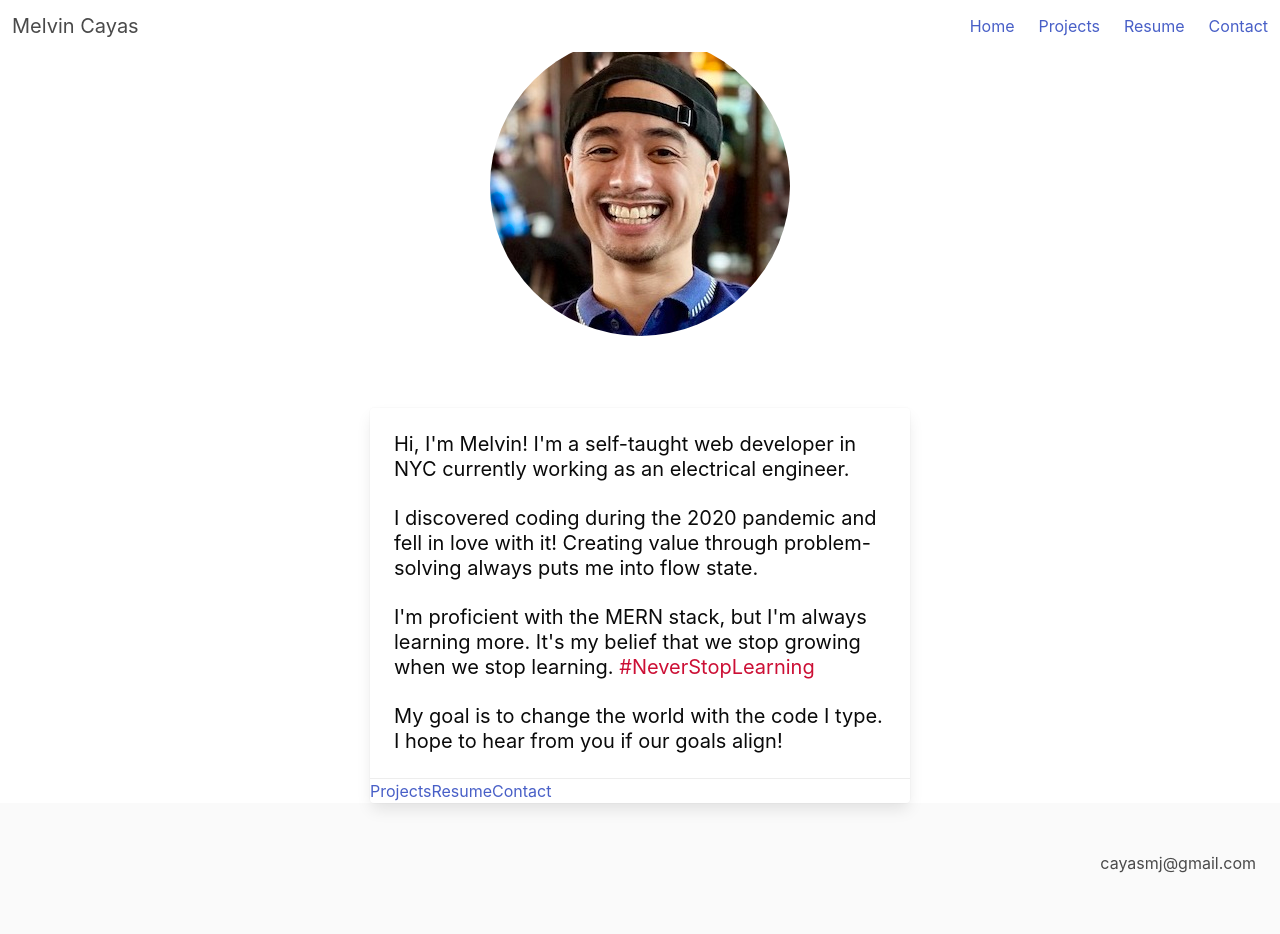
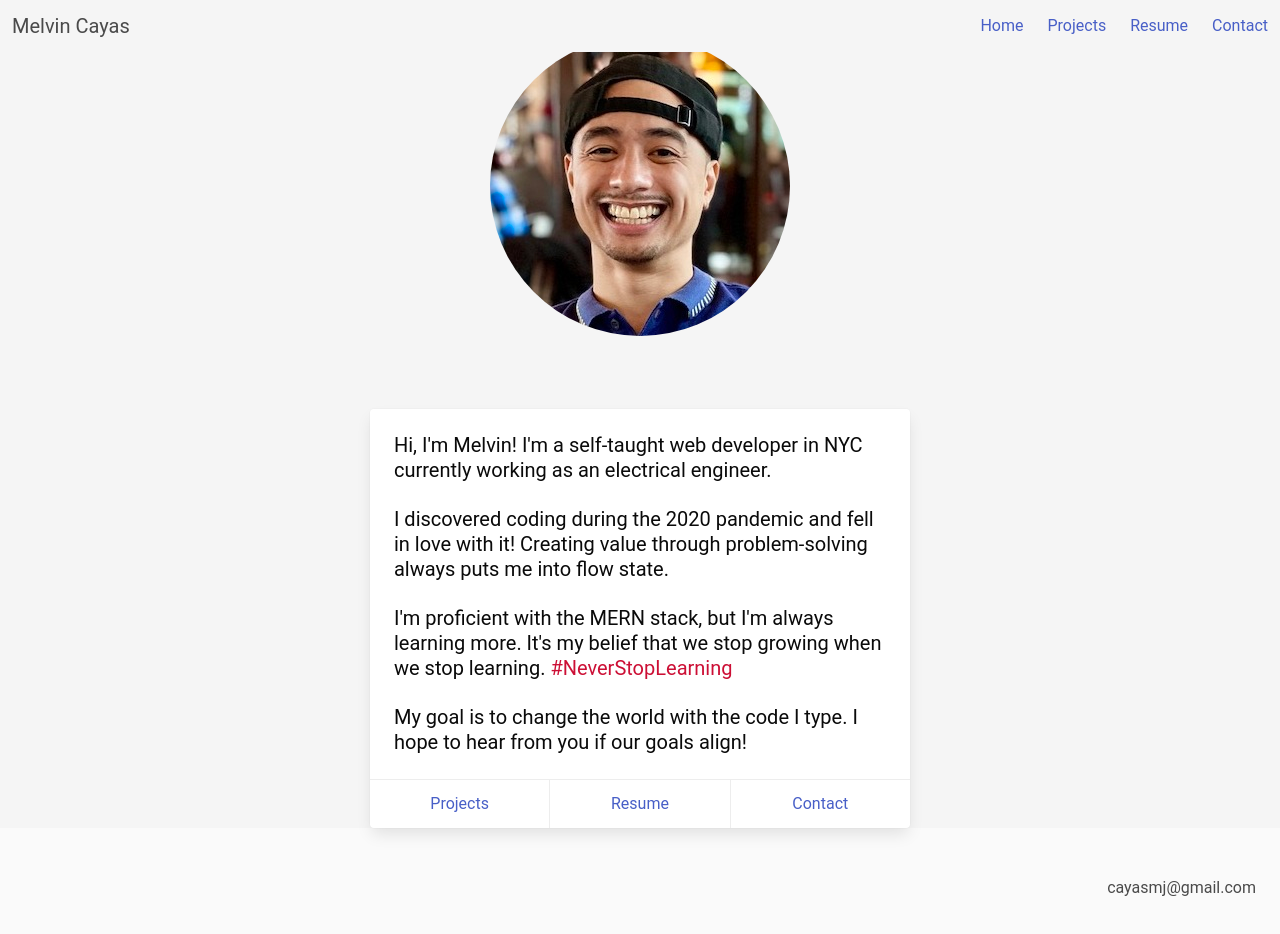
Before and after one commit to melvincayas/personal-website, a Next.js app: page / in a window 1280 px wide. Shown: the top 934 px of the page. Built offline with nearby package versions, Linux system fonts and the light colour scheme.

Commit message:
Fixed Intro links and made global css

```diff
--- a/components/Home/Intro.js
+++ b/components/Home/Intro.js
@@ -28,23 +28,20 @@ const Intro = () => {
 					</p>
 				</div>
 				<div className="card-footer">
-					<Link
-						className={`card-footer-item ${classes["card-links"]}`}
-						href="/projects"
-					>
-						Projects
+					<Link href="/projects">
+						<a className={`card-footer-item ${classes["card-links"]}`}>
+							Projects
+						</a>
 					</Link>
-					<Link
-						className={`card-footer-item ${classes["card-links"]}`}
-						href="/resume"
-					>
-						Resume
+					<Link href="/resume">
+						<a className={`card-footer-item ${classes["card-links"]}`}>
+							Resume
+						</a>
 					</Link>
-					<Link
-						className={`card-footer-item ${classes["card-links"]}`}
-						href="/contact"
-					>
-						Contact
+					<Link href="/contact">
+						<a className={`card-footer-item ${classes["card-links"]}`}>
+							Contact
+						</a>
 					</Link>
 				</div>
 			</div>
--- a/components/UI/Footer.js
+++ b/components/UI/Footer.js
@@ -1,4 +1,3 @@
-import React from "react";
 import classes from "./styles/Footer.module.css";
 
 const Footer = () => {
--- a/pages/_app.js
+++ b/pages/_app.js
@@ -1,5 +1,6 @@
 import Layout from "../components/UI/Layout";
 import "bulma/css/bulma.min.css";
+import "./global.css";
 
 const MyApp = ({ Component, pageProps }) => {
 	return (
--- a/pages/_document.js
+++ b/pages/_document.js
@@ -1,6 +1,11 @@
 import Document, { Html, Head, Main, NextScript } from "next/document";
 
 class MyDocument extends Document {
+	static async getInitialProps(ctx) {
+		const initialProps = await Document.getInitialProps(ctx);
+		return { ...initialProps };
+	}
+
 	render() {
 		return (
 			<Html lang="en">
--- /dev/null
+++ b/pages/global.css
@@ -0,0 +1,15 @@
+.App {
+	display: flex;
+	flex-direction: column;
+	min-height: 90vh;
+}
+
+body {
+	min-height: 100vh;
+	font-family: "Roboto", sans-serif;
+	background-color: whitesmoke;
+}
+
+nav {
+	background-color: whitesmoke !important;
+}
```
